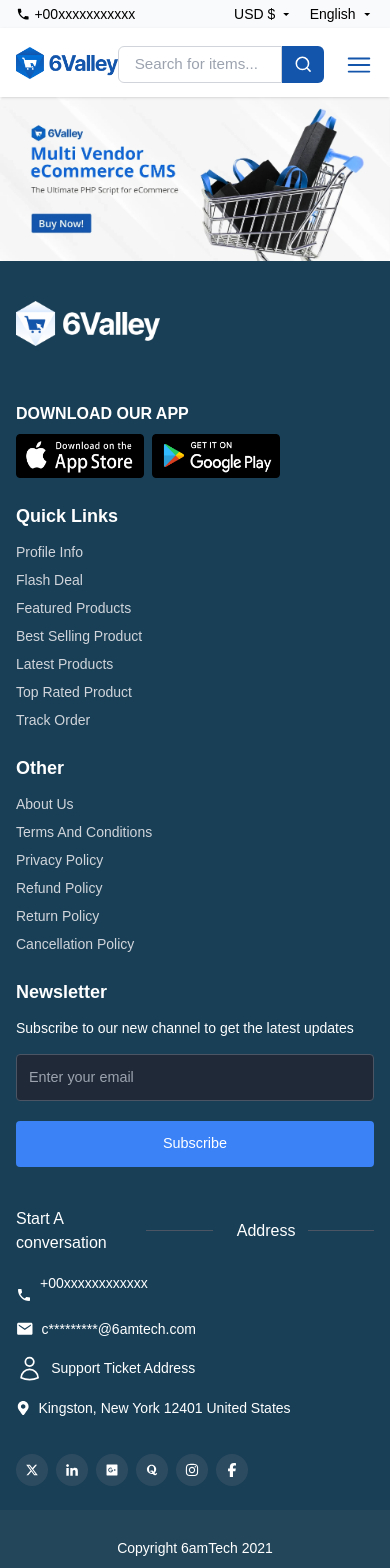
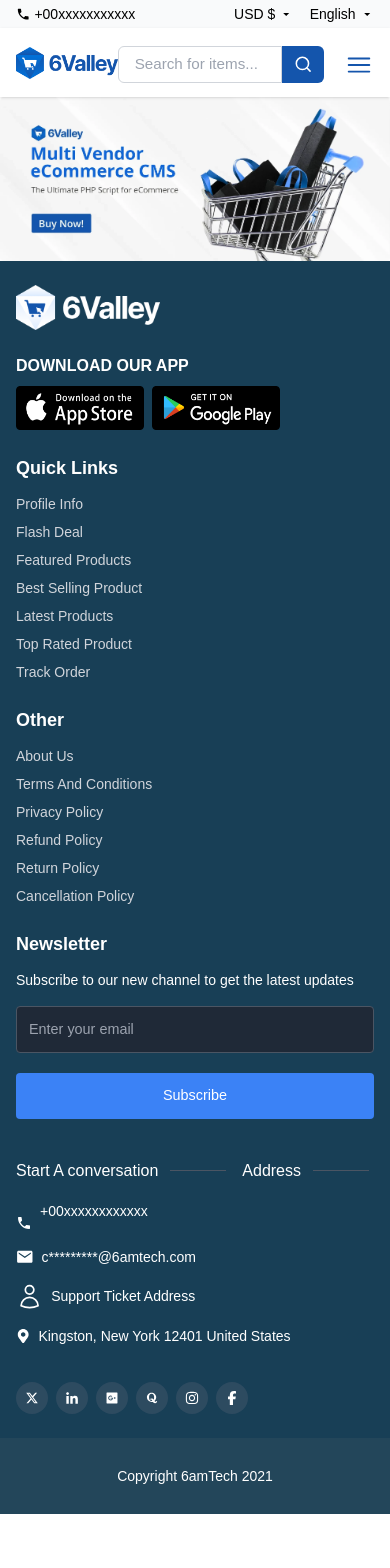
Before and after one commit to Rohit17112003/valleymtech, a Next.js app: page / in a window 390 px wide. Shown: the top 1568 px of the page. After the commit the page ends 1514 px from the top, so only its background shows below. Built offline with nearby package versions, Linux system fonts and the light colour scheme.

Commit message:
currection of footer in responsive

```diff
--- a/components/Footer/Footer.jsx
+++ b/components/Footer/Footer.jsx
@@ -13,7 +13,7 @@ import Link from "next/link";
 
 const Footer = () => {
   return (
-    <footer className="bg-[#183f56] text-white pt-10">
+    <footer className="bg-[#183f56] text-white md:pt-10 pt-6">
       <div className="md:px-12 px-4 col-span-2 md:col-span-1">
         {/* Top Section */}
         <div className="flex md:flex-row flex-col justify-between gap-6">
@@ -22,7 +22,7 @@ const Footer = () => {
             <Link href="/">
               <img src="/image/k (3).png" alt="6Valley" className="mb-4 w-36" />
             </Link>
-            <h1 className="uppercase font-semibold mt-12 py-2">Download Our App</h1>
+            <h1 className="uppercase font-semibold md:mt-12 mt-4 py-2">Download Our App</h1>
 
             <div className="flex space-x-2">
               <Link href="/">
@@ -94,9 +94,9 @@ const Footer = () => {
 
         <div className="flex flex-row items-center gap-2 md:gap-1 w-full md:text-[1.1rem] text-[1rem] mt-10">
           <span className="pr-1">Start A conversation</span>
-          <hr className="w-20 md:w-96 border-t border-gray-600" />
-          <span className="pl-4 pr-1">Address</span>
-          <hr className="w-20 md:w-80 border-t border-gray-600" />
+          <hr className="w-14 md:w-96 border-t border-gray-600" />
+          <span className="md:pl-4 pl-2 pr-1">Address</span>
+          <hr className="w-14 md:w-80 border-t border-gray-600" />
         </div>
 
         {/* Bottom Section */}
--- a/components/Header/NavigationBar.jsx
+++ b/components/Header/NavigationBar.jsx
@@ -135,7 +135,7 @@ export default function NavigationBar() {
         <button className="flex items-center gap-4 bg-white text-[#1455ac] text-lg px-6 py-2 rounded-sm font-medium tracking-wider">
           <MdDashboard className="text-[1.3rem] mr-4" />
           Categories
-          <MdArrowDropDown className="ml-5 text-[1.3rem]" />
+          <MdArrowDropDown className="ml-5 text-[1.25rem]" />
         </button>
         <a href="#" className="tracking-wide">Home</a>
         <a href="#" className="tracking-wide">Brand</a>
@@ -170,10 +170,10 @@ export default function NavigationBar() {
         </div>
         {/* Menu Items */}
         <nav className="flex flex-col px-6 space-y-5 text-[1.1rem] font-medium">
-          <button className="flex items-center gap-4 bg-white text-[#1455ac] text-lg px-6 py-2 rounded-sm tracking-wider">
-            <MdDashboard className="text-[1.3rem]" />
+          <button className="flex items-center gap-4 bg-white text-[#1455ac] text-lg w-full  px-2 h-11 rounded-sm tracking-wider">
+            <MdDashboard className="text-[4rem] ml-1" />
             Categories
-            <MdArrowDropDown className="ml-2" />
+            <MdArrowDropDown className="ml-2 text-[4rem]" />
           </button>
           <a href="#" className="hover:underline">Home</a>
           <a href="#" className="hover:underline">Brand</a>
```
